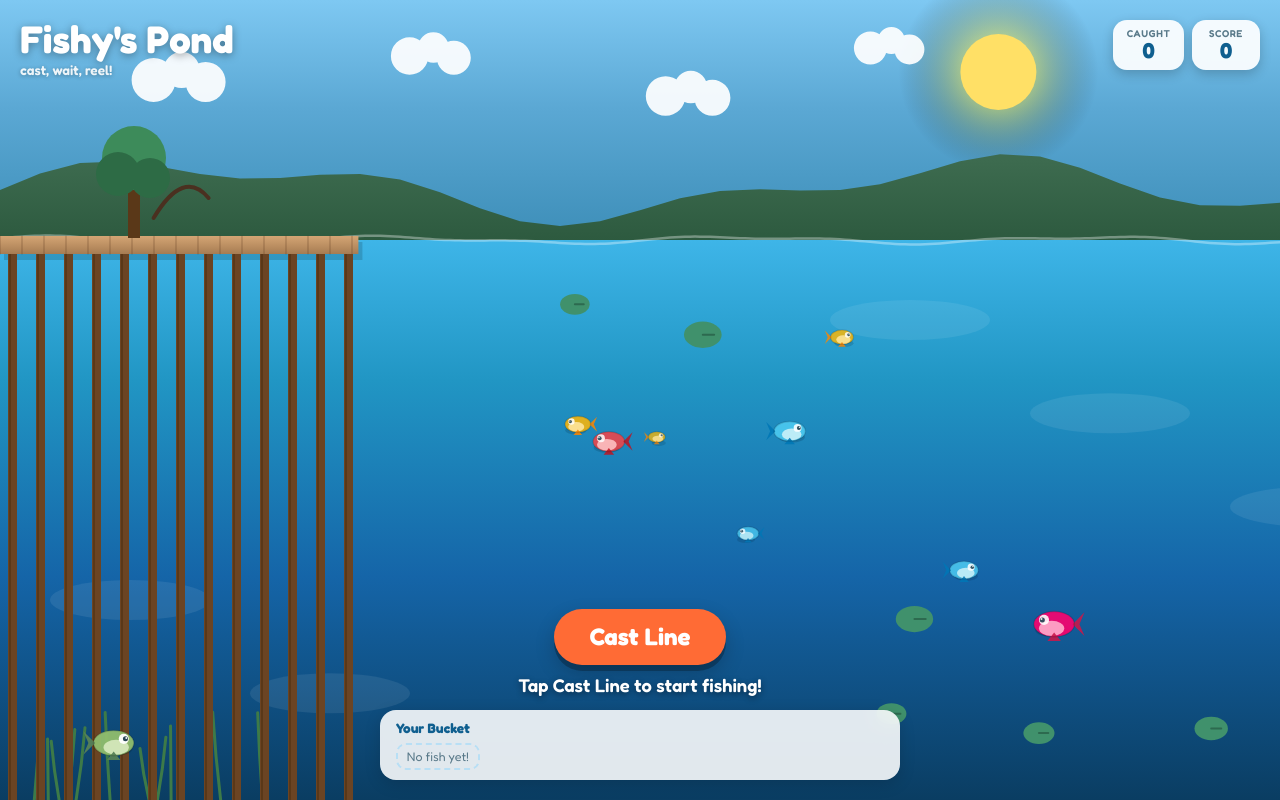
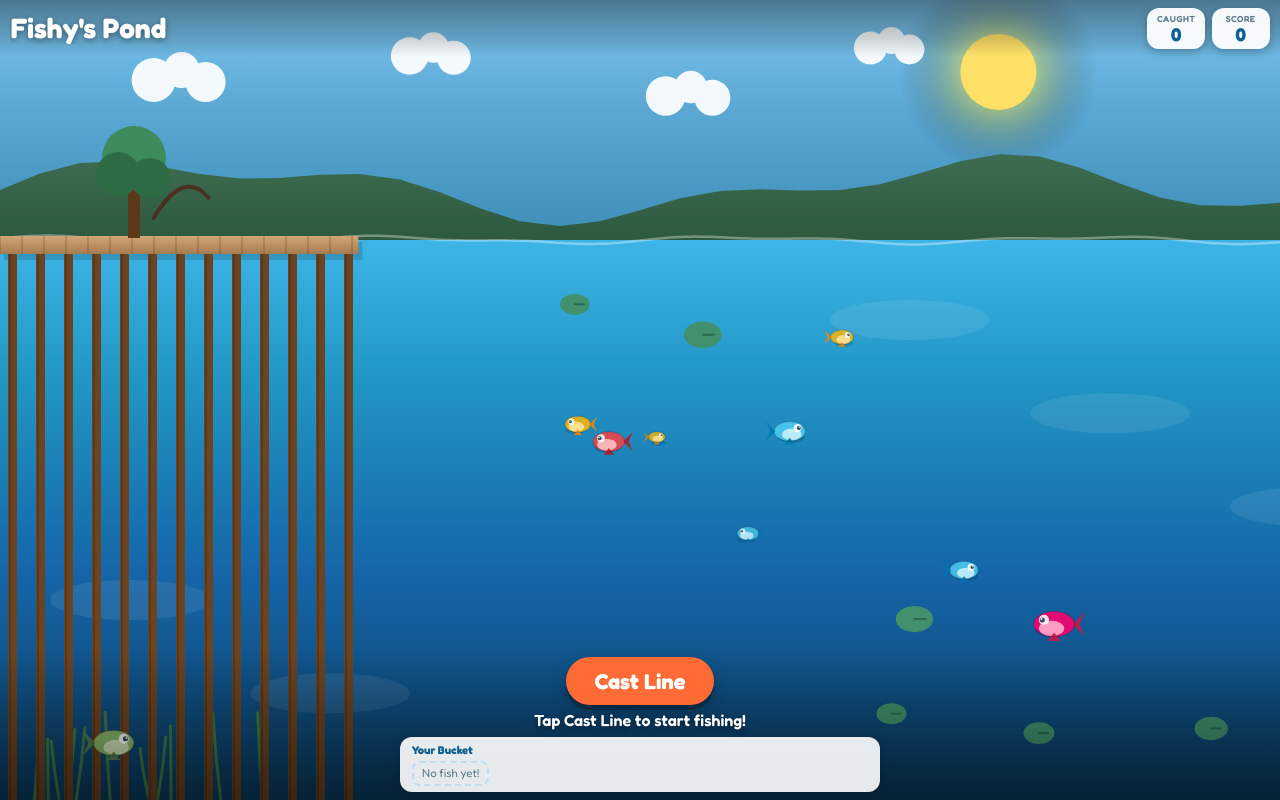
Before and after one commit to keberling/coolwebtest, a website: page public/index.html in a window 1280 px wide. Drawn offline with Linux system fonts and the light colour scheme; animation ran at ten frames a second.

Commit message:
Fix layout so scores stay visible without scrolling
Pin HUD to top and controls to bottom with absolute positioning.
Lock body to viewport, add safe-area insets, shrink header, and
hide bucket on short screens.

```diff
--- a/public/app.js
+++ b/public/app.js
@@ -53,8 +53,8 @@ let reelT = 0;
 
 function resize() {
   const dpr = window.devicePixelRatio || 1;
-  width = window.innerWidth;
-  height = window.innerHeight;
+  width = document.documentElement.clientWidth;
+  height = document.documentElement.clientHeight;
   canvas.width = Math.floor(width * dpr);
   canvas.height = Math.floor(height * dpr);
   canvas.style.width = `${width}px`;
--- a/public/index.html
+++ b/public/index.html
@@ -2,7 +2,7 @@
 <html lang="en">
 <head>
   <meta charset="UTF-8">
-  <meta name="viewport" content="width=device-width, initial-scale=1.0, user-scalable=no">
+  <meta name="viewport" content="width=device-width, initial-scale=1.0, maximum-scale=1.0, user-scalable=no, viewport-fit=cover">
   <title>Fishy's Pond</title>
   <link rel="preconnect" href="https://fonts.googleapis.com">
   <link rel="preconnect" href="https://fonts.gstatic.com" crossorigin>
@@ -13,10 +13,9 @@
   <canvas id="game" aria-label="Fishing pond"></canvas>
 
   <div class="overlay">
-    <header class="top-bar">
+    <header class="hud-bar">
       <div class="title-block">
         <h1>Fishy's Pond</h1>
-        <p class="subtitle">cast, wait, reel!</p>
       </div>
       <div class="stats">
         <div class="stat">
--- a/public/styles.css
+++ b/public/styles.css
@@ -9,12 +9,19 @@
   --btn-reel: #06d6a0;
   --text: #1a3a4a;
   --white: #ffffff;
+  --safe-top: env(safe-area-inset-top, 0px);
+  --safe-bottom: env(safe-area-inset-bottom, 0px);
+  --safe-left: env(safe-area-inset-left, 0px);
+  --safe-right: env(safe-area-inset-right, 0px);
 }
 
 html, body {
+  position: fixed;
+  inset: 0;
   width: 100%;
   height: 100%;
   overflow: hidden;
+  overscroll-behavior: none;
   font-family: 'Fredoka', system-ui, sans-serif;
   color: var(--text);
   background: #0f5f8f;
@@ -34,64 +41,71 @@ html, body {
   inset: 0;
   z-index: 2;
   pointer-events: none;
-  display: flex;
-  flex-direction: column;
-  justify-content: space-between;
-  padding: clamp(0.75rem, 2vw, 1.25rem);
+  overflow: hidden;
 }
 
-.top-bar {
+.hud-bar {
+  position: absolute;
+  top: 0;
+  left: 0;
+  right: 0;
+  z-index: 3;
   display: flex;
+  align-items: center;
   justify-content: space-between;
-  align-items: flex-start;
-  gap: 0.75rem;
-  flex-wrap: wrap;
+  gap: 0.5rem;
+  padding: calc(0.5rem + var(--safe-top)) calc(0.65rem + var(--safe-right)) 0.5rem calc(0.65rem + var(--safe-left));
+  background: linear-gradient(180deg, rgba(0, 0, 0, 0.4) 0%, rgba(0, 0, 0, 0.15) 70%, transparent 100%);
   pointer-events: none;
 }
 
+.title-block {
+  min-width: 0;
+  flex: 1;
+}
+
 .title-block h1 {
-  font-size: clamp(1.6rem, 4vw, 2.4rem);
+  font-size: clamp(1.1rem, 3.5vw, 1.75rem);
   font-weight: 700;
   color: var(--white);
-  text-shadow: 0 2px 8px rgba(0, 0, 0, 0.35);
-  line-height: 1;
+  text-shadow: 0 2px 6px rgba(0, 0, 0, 0.4);
+  line-height: 1.1;
+  white-space: nowrap;
+  overflow: hidden;
+  text-overflow: ellipsis;
 }
 
 .subtitle {
-  margin-top: 0.2rem;
-  color: rgba(255, 255, 255, 0.9);
-  font-size: 0.85rem;
-  font-weight: 600;
-  text-shadow: 0 1px 4px rgba(0, 0, 0, 0.3);
+  display: none;
 }
 
 .stats {
   display: flex;
-  gap: 0.5rem;
+  gap: 0.4rem;
+  flex-shrink: 0;
 }
 
 .stat {
-  background: rgba(255, 255, 255, 0.92);
-  border-radius: 14px;
-  padding: 0.45rem 0.85rem;
+  background: rgba(255, 255, 255, 0.95);
+  border-radius: 12px;
+  padding: 0.3rem 0.6rem;
   text-align: center;
-  min-width: 68px;
-  box-shadow: 0 4px 12px rgba(0, 0, 0, 0.2);
-  backdrop-filter: blur(8px);
+  min-width: 58px;
+  box-shadow: 0 3px 10px rgba(0, 0, 0, 0.25);
 }
 
 .stat-label {
   display: block;
-  font-size: 0.62rem;
+  font-size: 0.55rem;
   text-transform: uppercase;
-  letter-spacing: 0.06em;
+  letter-spacing: 0.05em;
   color: #5a7a8a;
   font-weight: 600;
 }
 
 .stat-value {
   display: block;
-  font-size: 1.35rem;
+  font-size: 1.15rem;
   font-weight: 700;
   color: #0f5f8f;
   line-height: 1.1;
@@ -99,19 +113,20 @@ html, body {
 
 .bite-alert {
   position: absolute;
-  top: 42%;
+  top: 40%;
   left: 50%;
   transform: translate(-50%, -50%);
   background: #fee440;
   color: #1a3a4a;
-  font-size: clamp(2rem, 7vw, 3.5rem);
+  font-size: clamp(1.8rem, 6vw, 3rem);
   font-weight: 700;
-  padding: 0.5rem 2rem;
+  padding: 0.45rem 1.75rem;
   border-radius: 999px;
-  border: 5px solid #fff;
+  border: 4px solid #fff;
   box-shadow: 0 8px 24px rgba(0, 0, 0, 0.3);
   animation: bitePop 0.35s ease infinite alternate;
   pointer-events: none;
+  z-index: 4;
 }
 
 .bite-alert.hidden {
@@ -124,36 +139,42 @@ html, body {
 }
 
 .bottom-panel {
+  position: absolute;
+  left: 0;
+  right: 0;
+  bottom: 0;
+  z-index: 3;
   pointer-events: auto;
   display: flex;
   flex-direction: column;
   align-items: center;
-  gap: 0.6rem;
+  gap: 0.4rem;
+  padding: 0.5rem calc(0.65rem + var(--safe-right)) calc(0.5rem + var(--safe-bottom)) calc(0.65rem + var(--safe-left));
+  background: linear-gradient(0deg, rgba(0, 0, 0, 0.45) 0%, rgba(0, 0, 0, 0.2) 60%, transparent 100%);
 }
 
 .controls {
   display: flex;
   justify-content: center;
-  gap: 0.75rem;
-  flex-wrap: wrap;
+  gap: 0.6rem;
 }
 
 .btn {
   font-family: inherit;
-  font-size: clamp(1.1rem, 3.5vw, 1.5rem);
+  font-size: clamp(1rem, 3vw, 1.35rem);
   font-weight: 700;
-  padding: 0.85rem 2.2rem;
+  padding: 0.7rem 1.8rem;
   border: none;
   border-radius: 999px;
   cursor: pointer;
   color: var(--white);
-  box-shadow: 0 6px 0 rgba(0, 0, 0, 0.25), 0 8px 20px rgba(0, 0, 0, 0.2);
+  box-shadow: 0 5px 0 rgba(0, 0, 0, 0.25), 0 6px 16px rgba(0, 0, 0, 0.2);
   transition: transform 0.1s ease, box-shadow 0.1s ease;
-  min-width: 150px;
+  min-width: 130px;
 }
 
 .btn:active {
-  transform: translateY(4px);
+  transform: translateY(3px);
   box-shadow: 0 2px 0 rgba(0, 0, 0, 0.25);
 }
 
@@ -177,46 +198,49 @@ html, body {
 
 .message {
   text-align: center;
-  font-size: clamp(0.95rem, 2.5vw, 1.15rem);
+  font-size: clamp(0.85rem, 2.2vw, 1rem);
   font-weight: 600;
   color: var(--white);
-  text-shadow: 0 2px 6px rgba(0, 0, 0, 0.45);
-  min-height: 1.4em;
-  max-width: 90vw;
+  text-shadow: 0 2px 6px rgba(0, 0, 0, 0.5);
+  max-width: 92vw;
+  line-height: 1.2;
 }
 
 .bucket {
-  background: rgba(255, 255, 255, 0.88);
-  border-radius: 16px;
-  padding: 0.65rem 1rem;
-  box-shadow: 0 4px 16px rgba(0, 0, 0, 0.15);
-  backdrop-filter: blur(10px);
-  max-width: min(520px, 92vw);
+  background: rgba(255, 255, 255, 0.9);
+  border-radius: 12px;
+  padding: 0.4rem 0.75rem;
+  box-shadow: 0 3px 12px rgba(0, 0, 0, 0.15);
+  max-width: min(480px, 94vw);
   width: 100%;
 }
 
 .bucket h2 {
-  font-size: 0.85rem;
-  margin-bottom: 0.4rem;
+  font-size: 0.7rem;
+  margin-bottom: 0.25rem;
   color: #0f5f8f;
 }
 
 .bucket-list {
   list-style: none;
   display: flex;
-  flex-wrap: wrap;
-  gap: 0.35rem;
-  max-height: 72px;
-  overflow-y: auto;
+  flex-wrap: nowrap;
+  gap: 0.3rem;
+  overflow-x: auto;
+  overflow-y: hidden;
+  max-height: none;
+  -webkit-overflow-scrolling: touch;
 }
 
 .bucket-list li {
   background: #e8f6ff;
   border: 2px solid #b8dff5;
-  border-radius: 10px;
-  padding: 0.25rem 0.55rem;
-  font-size: 0.78rem;
+  border-radius: 8px;
+  padding: 0.2rem 0.5rem;
+  font-size: 0.72rem;
   font-weight: 600;
+  white-space: nowrap;
+  flex-shrink: 0;
 }
 
 .bucket-list li.empty {
@@ -231,17 +255,24 @@ html, body {
   border-color: #ffd60a;
 }
 
-@media (max-width: 520px) {
-  .top-bar {
-    justify-content: center;
-    text-align: center;
-  }
-
-  .title-block {
-    width: 100%;
-  }
-
+@media (max-height: 620px) {
   .bucket {
     display: none;
   }
+
+  .btn {
+    padding: 0.55rem 1.4rem;
+    min-width: 110px;
+  }
 }
+
+@media (max-width: 380px) {
+  .stat {
+    min-width: 50px;
+    padding: 0.25rem 0.45rem;
+  }
+
+  .stat-value {
+    font-size: 1rem;
+  }
+}
```
